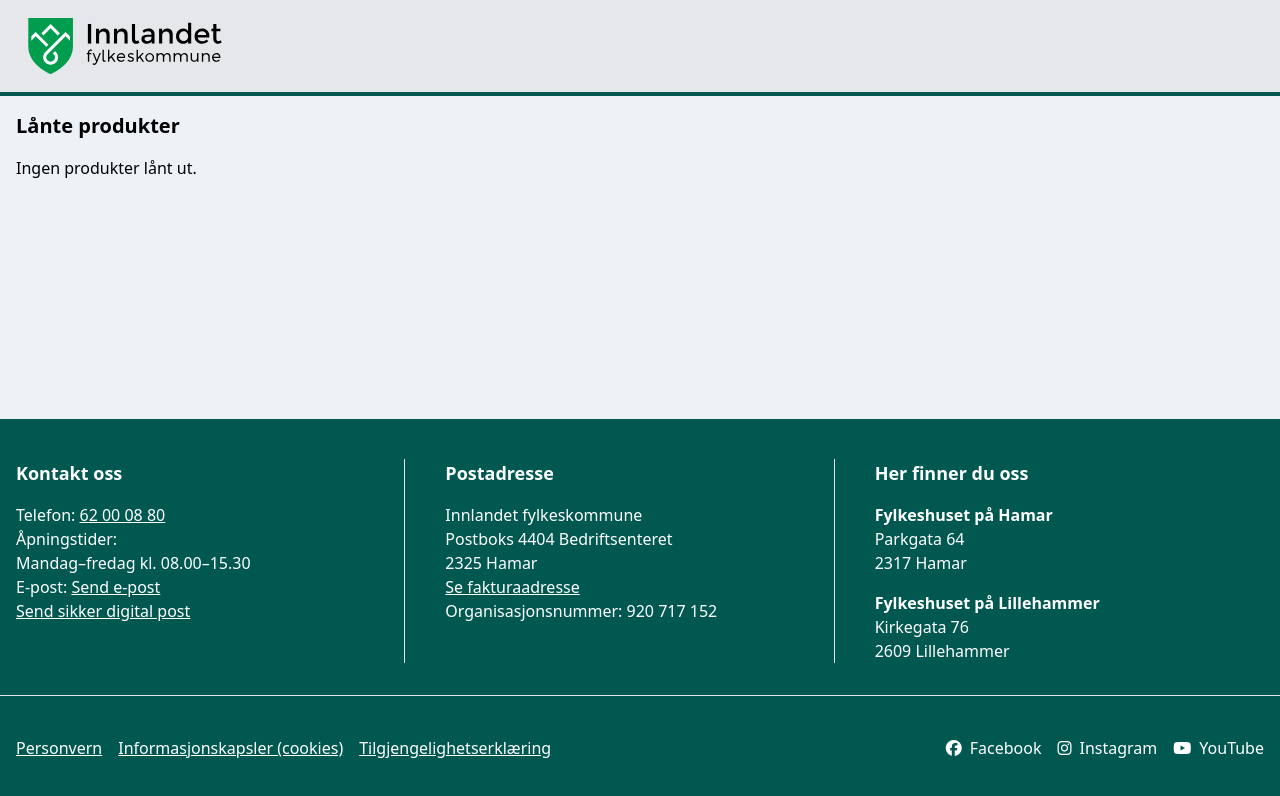
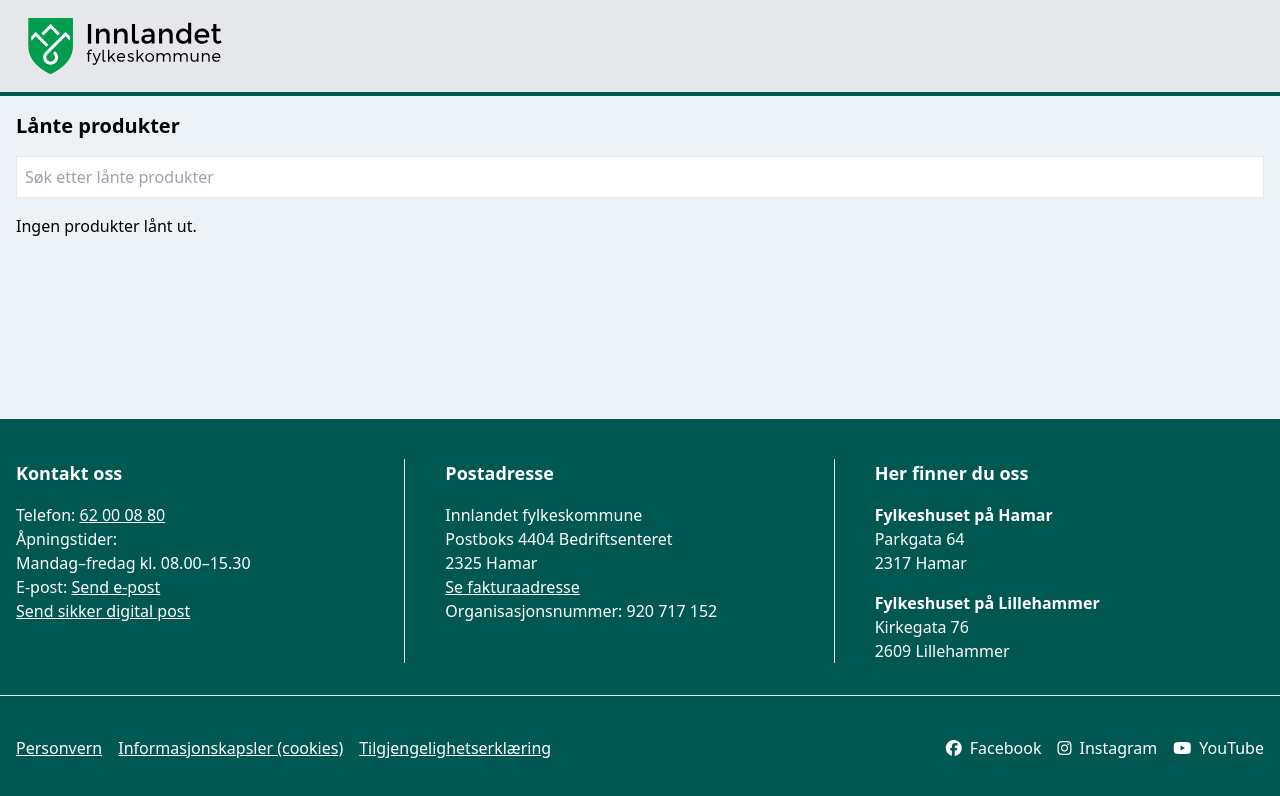
Before and after one commit to Konge5678/Eksamen-2024, a React (Vite) app in the folder Eksamen-2024/: page /loaned-items in a window 1280 px wide. Shown: the top 796 px of the page. Built offline with nearby package versions, Linux system fonts and the light colour scheme.

Commit message:
Lagt til en funksjon i Returnert siden der man kan søke etter utleverte produkter og man kan søke etter navnet til personen som har lånt. fikset mer på styling av hjemmesiden

```diff
--- a/Eksamen-2024/src/components/Footer.jsx
+++ b/Eksamen-2024/src/components/Footer.jsx
@@ -2,7 +2,7 @@ import React from 'react';
 
 const Footer = () => {
   return (
-    <footer className="bg-customGreen text-white py-10">
+    <footer className="bg-customGreen text-white py-10 sm: mt-10">
       <div className="container mx-auto px-4 grid grid-cols-1 md:grid-cols-3 gap-10 border-b border-white-600 pb-8">
         <div className="border-t border-white-600 pt-4 md:pt-0 md:border-t-0 md:border-r md:pr-4">
           <h2 className="font-bold text-lg mb-4">Kontakt oss</h2>
@@ -30,7 +30,7 @@ const Footer = () => {
           <p>2609 Lillehammer</p>
         </div>
       </div>
-      <div className="container mx-auto px-4 mt-10 flex flex-col md:flex-row justify-between items-center">
+      <div className="container mx-auto px-4 mt-10 flex-col md:flex-row justify-between items-center hidden md:flex">
         <div className="flex space-x-4 mb-4 md:mb-0">
           <a href="#" className="underline">Personvern</a>
           <a href="#" className="underline">Informasjonskapsler (cookies)</a>
--- a/Eksamen-2024/src/components/Home.jsx
+++ b/Eksamen-2024/src/components/Home.jsx
@@ -8,13 +8,13 @@ const Home = () => {
     <div className="text-center space-y-4 mt-10">
       <h1 className="text-2xl font-bold mb-6">Velkommen til 2-INF utstyr oversikt</h1>
       <button
-        className="bg-customGreen hover:bg-teal-700 text-white font-bold py-4 px-8 rounded"
+        className="bg-customGreen hover:bg-teal-700 text-white font-bold py-2 px-4 rounded w-60 h-60 text-xl m-2"
         onClick={() => navigate('/app')}
       >
         Lån
       </button>
       <button
-        className="bg-customGreen hover:bg-teal-700 text-white font-bold py-4 px-8 rounded"
+        className="bg-customGreen hover:bg-teal-700 text-white font-bold py-2 px-4 rounded w-60 h-60 text-xl m-2"
         onClick={() => navigate('/loaned-items')}
       >
         Returner
--- a/Eksamen-2024/src/components/LoanForm.jsx
+++ b/Eksamen-2024/src/components/LoanForm.jsx
@@ -21,7 +21,7 @@ const LoanForm = () => {
 
   return (
     <div className="container mx-auto p-4">
-      <h2 className="text-xl font-bold mb-4">Loan {item.Beskrivelse}</h2>
+      <h2 className="text-xl font-bold mb-4">Lån {item.Beskrivelse}</h2>
       <div>
         <label className="block mb-2">Navn:</label>
         <input
--- a/Eksamen-2024/src/components/LoanedItems.jsx
+++ b/Eksamen-2024/src/components/LoanedItems.jsx
@@ -1,15 +1,33 @@
-import React from 'react';
+import React, { useState } from 'react';
 import { useEquipment } from '../context/EquipmentContext';
 
 const LoanedItems = () => {
-  const { equipment, handleReturn } = useEquipment();
+  const { handleReturn } = useEquipment();
+  const [searchTerm, setSearchTerm] = useState('');
   const lentItems = JSON.parse(localStorage.getItem('lentItems')) || [];
 
+  const filteredLoanedItems = lentItems.filter(item => {
+    const searchTermLower = searchTerm.toLowerCase();
+    return (
+      item.Beskrivelse.toLowerCase().includes(searchTermLower) ||
+      (item.Produsent && item.Produsent.toLowerCase().includes(searchTermLower)) ||
+      (item.Kategori && item.Kategori.toLowerCase().includes(searchTermLower)) ||
+      (item.userName && item.userName.toLowerCase().includes(searchTermLower))
+    );
+  });
+
   return (
-    <div className="container mx-auto p-4  ">
+    <div className="container mx-auto p-4">
       <h2 className="text-xl font-bold mb-4">Lånte produkter</h2>
-      {lentItems.length > 0 ? (
-        lentItems.map((item, index) => (
+      <input
+        type="text"
+        placeholder="Søk etter lånte produkter"
+        value={searchTerm}
+        onChange={(e) => setSearchTerm(e.target.value)}
+        className="border p-2 mb-4 w-full"
+      />
+      {filteredLoanedItems.length > 0 ? (
+        filteredLoanedItems.map((item, index) => (
           <div key={index} className="border bg-gray-300 rounded-md p-4 mb-2">
             <h2 className="text-xl font-bold">{item.Beskrivelse}</h2>
             <p><strong>Produsent:</strong> {item.Produsent}</p>
```
